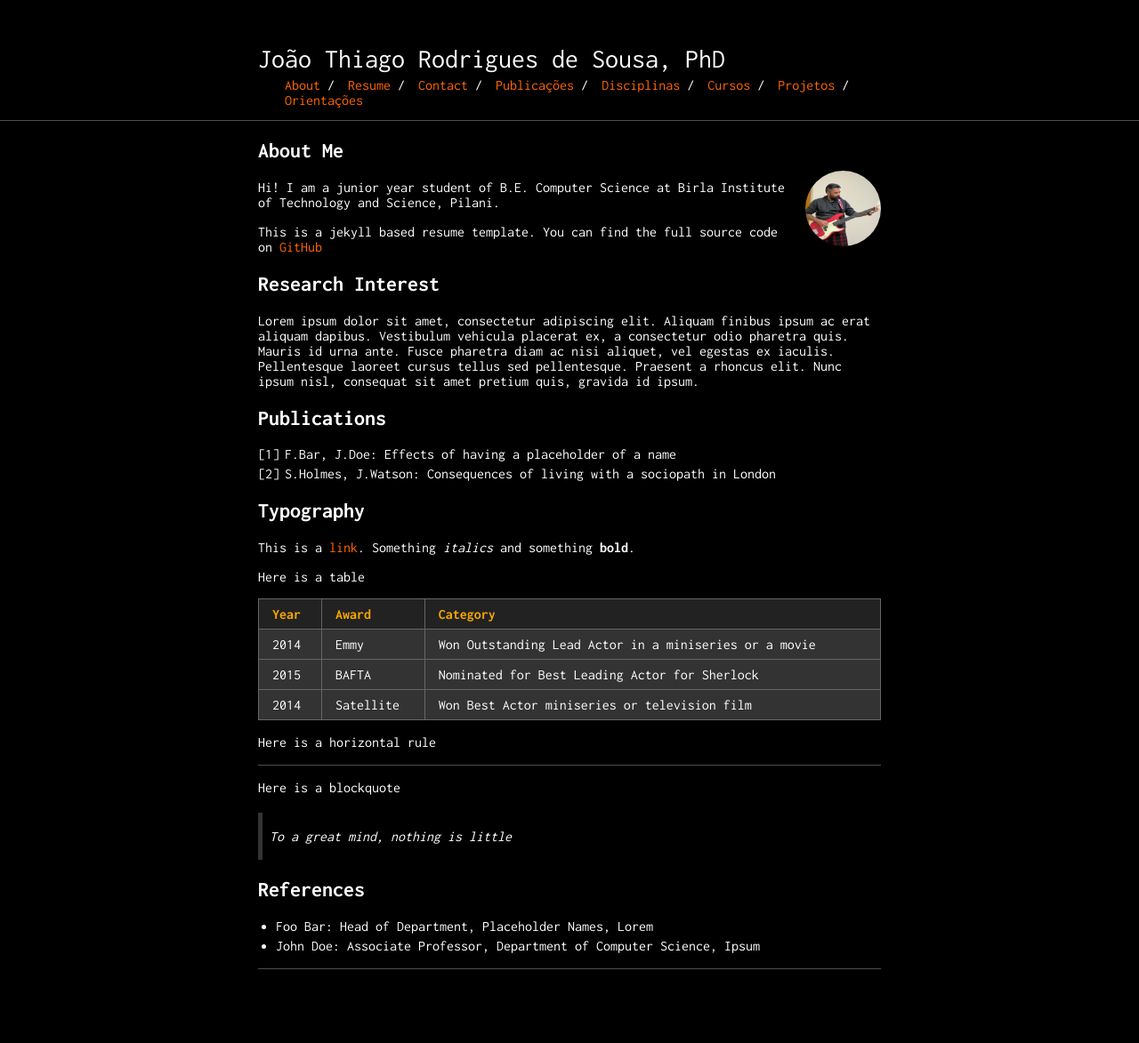
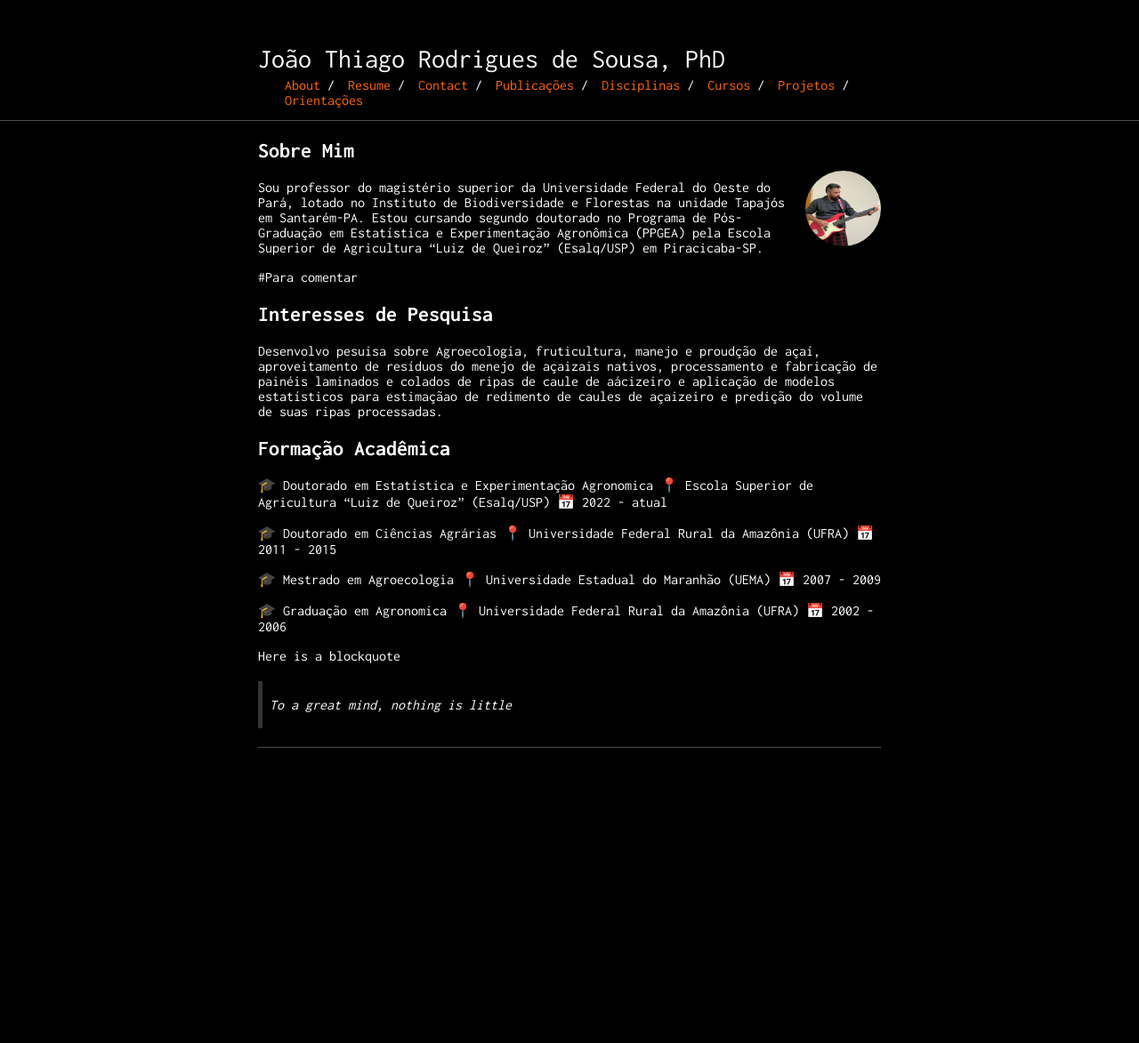
Before and after one commit to joaothiagors/joaothiagors.github.io, a Jekyll site: the page built from index.md, in a window 1280 px wide. Shown: the whole page at 89% size. Built offline with Jekyll 4.4.1, drawn with Linux system fonts in a browser that asks for light colours; after the commit the page ends 940 px from its top, so only the background shows below that.

Commit message:
Update index.md
Editing about me

```diff
--- a/index.md
+++ b/index.md
@@ -2,28 +2,47 @@
 layout: default
 ---
 
-## About Me
+## Sobre Mim
+<!--- ## About Me -->
 
 <img class="profile-picture" src="bass.jpeg">
 
-Hi! I am a junior year student of B.E. Computer Science at Birla Institute of Technology and Science, Pilani.
+Sou professor do magistério superior da Universidade Federal do Oeste do Pará, lotado no Instituto de Biodiversidade e Florestas na unidade Tapajós em Santarém-PA. Estou cursando segundo doutorado no Programa de Pós-Graduação em Estatística e Experimentação Agronômica (PPGEA) pela Escola Superior de Agricultura "Luiz de Queiroz" (Esalq/USP) em Piracicaba-SP.
 
-This is a jekyll based resume template. You can find the full source code on [GitHub](https://github.com/bk2dcradle/researcher)
+<!-- This is a jekyll based resume template. You can find the full source code on [GitHub](https://github.com/bk2dcradle/researcher) --> #Para comentar
 
-## Research Interest
+## Interesses de Pesquisa
+<!-- ## Research Interest -->
 
-Lorem ipsum dolor sit amet, consectetur adipiscing elit. Aliquam finibus ipsum ac erat aliquam dapibus. Vestibulum vehicula placerat ex, a consectetur odio pharetra quis. Mauris id urna ante. Fusce pharetra diam ac nisi aliquet, vel egestas ex iaculis. Pellentesque laoreet cursus tellus sed pellentesque. Praesent a rhoncus elit. Nunc ipsum nisl, consequat sit amet pretium quis, gravida id ipsum.
+Desenvolvo pesuisa sobre Agroecologia, fruticultura, manejo e proudção de açaí, aproveitamento de resíduos do menejo de açaizais nativos, processamento e fabricação de painéis laminados e colados de ripas de caule de aácizeiro e aplicação de modelos estatísticos para estimaçãao de redimento de caules de açaizeiro e predição do volume de suas ripas processadas.
 
-## Publications
+<!-- ## Publications
 
 1. F.Bar, J.Doe: Effects of having a placeholder of a name
-2. S.Holmes, J.Watson: Consequences of living with a sociopath in London
+2. S.Holmes, J.Watson: Consequences of living with a sociopath in London -->
 
-## Typography
+## Formação Acadêmica
+<!-- ## Academic Backgroung -->
 
-This is a [link](http://google.com). Something *italics* and something **bold**.
+🎓 Doutorado em Estatística e Experimentação Agronomica
+📍 Escola Superior de Agricultura "Luiz de Queiroz" (Esalq/USP)
+📅 2022 - atual
 
-Here is a table
+🎓 Doutorado em Ciências Agrárias
+📍 Universidade Federal Rural da Amazônia (UFRA)
+📅 2011 - 2015
+
+🎓 Mestrado em Agroecologia
+📍 Universidade Estadual do Maranhão (UEMA)
+📅 2007 - 2009
+
+🎓 Graduação em Agronomica
+📍 Universidade Federal Rural da Amazônia (UFRA)
+📅 2002 - 2006
+
+<!-- This is a [link](http://google.com). Something *italics* and something **bold**. -->
+
+<!-- Here is a table
 
 Year | Award | Category
 -----|-------|--------
@@ -35,11 +54,14 @@ Here is a horizontal rule
 
 ---
 
+-->
+
 Here is a blockquote
 
 > To a great mind, nothing is little
 
-## References
+<!-- ## References
 
 * Foo Bar: Head of Department, Placeholder Names, Lorem
 * John Doe: Associate Professor, Department of Computer Science, Ipsum
+-->
```
